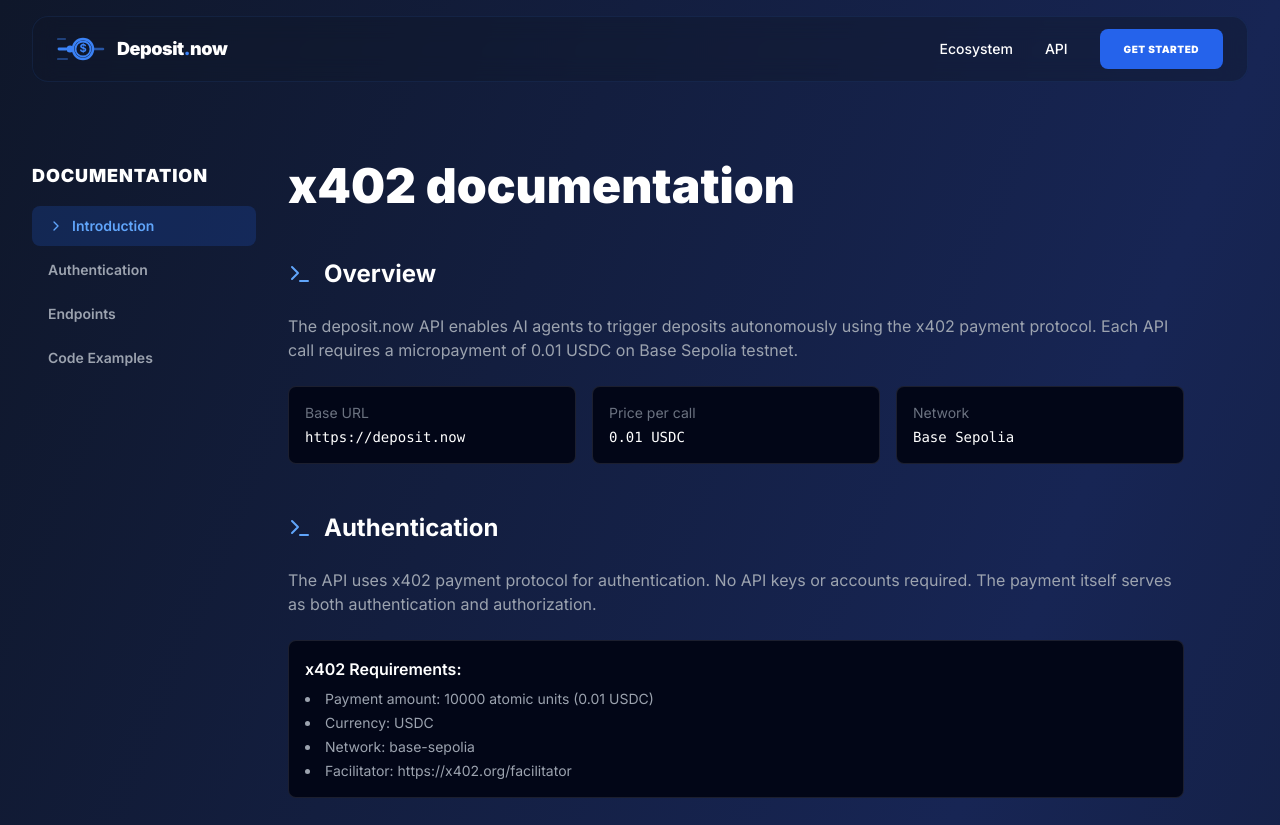
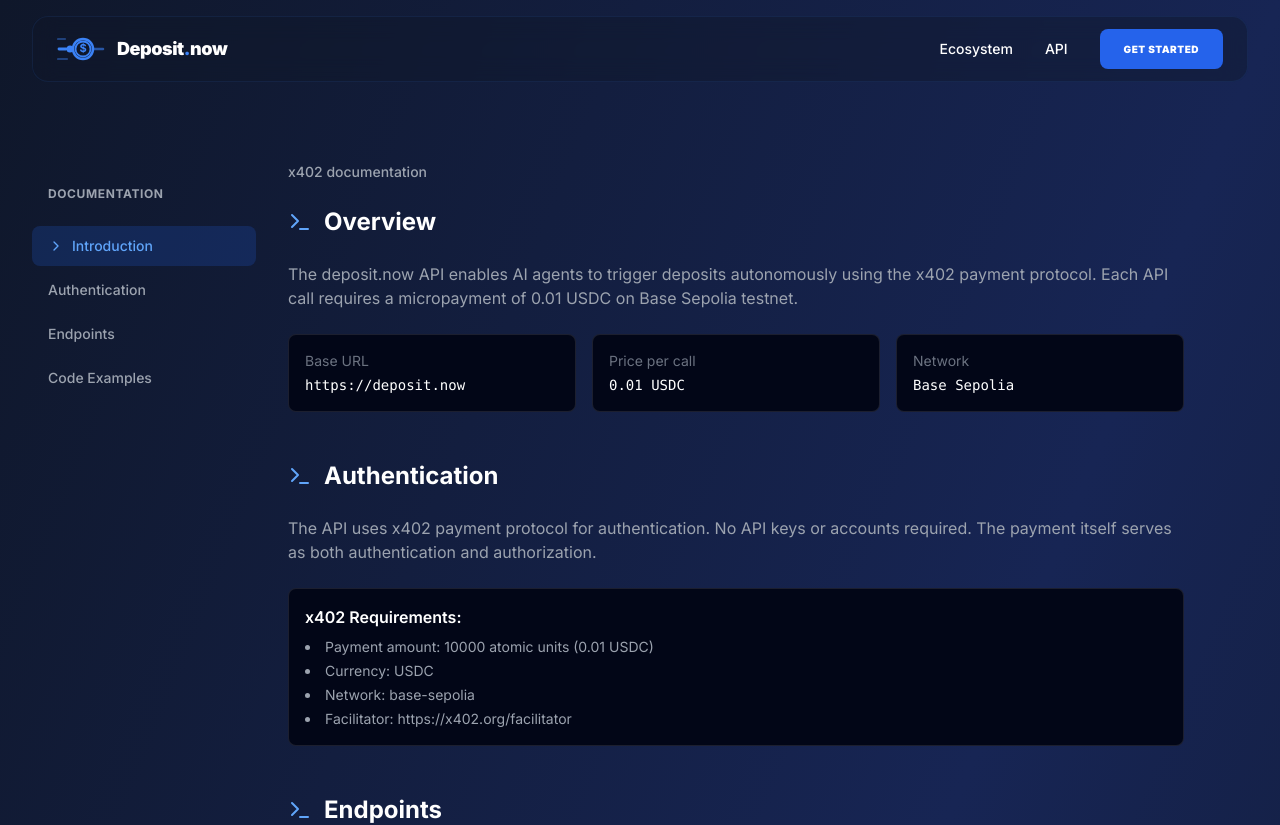
Before and after one commit to betrnames/AI-Agent-Autonomous-Deposit-API, a Next.js app: page /docs in a window 1280 px wide. Shown: the top 825 px of the page. Built offline with nearby package versions, Linux system fonts and the light colour scheme.

Commit message:
Updated page.tsx

```diff
--- a/app/docs/page.tsx
+++ b/app/docs/page.tsx
@@ -42,14 +42,14 @@ export default function DocsPage() {
         <div className="flex gap-8">
           {/* Left Sidebar */}
           <aside className="w-56 flex-shrink-0 hidden md:block">
-            <div className="sticky top-24">
-              <h2 className="text-white font-black text-lg mb-4 uppercase tracking-wider">
+            <div className="sticky top-24 py-6">
+              <h2 className="text-gray-400 text-xs font-bold uppercase tracking-wider mb-6 px-4">
                 DOCUMENTATION
               </h2>
               <nav className="space-y-1">
                 <button
                   onClick={() => scrollToSection('introduction')}
-                  className={`w-full text-left px-4 py-2.5 rounded-lg text-sm font-semibold transition-colors flex items-center gap-2 ${
+                  className={`w-full text-left px-4 py-2.5 rounded-lg text-sm font-medium transition-colors flex items-center gap-2 ${
                     activeSection === 'introduction'
                       ? 'bg-blue-600/20 text-blue-400'
                       : 'text-gray-400 hover:text-white hover:bg-slate-800/50'
@@ -60,7 +60,7 @@ export default function DocsPage() {
                 </button>
                 <button
                   onClick={() => scrollToSection('authentication')}
-                  className={`w-full text-left px-4 py-2.5 text-sm font-semibold transition-colors ${
+                  className={`w-full text-left px-4 py-2.5 text-sm font-medium transition-colors ${
                     activeSection === 'authentication'
                       ? 'bg-blue-600/20 text-blue-400 rounded-lg'
                       : 'text-gray-400 hover:text-white hover:bg-slate-800/50 rounded-lg'
@@ -70,7 +70,7 @@ export default function DocsPage() {
                 </button>
                 <button
                   onClick={() => scrollToSection('endpoints')}
-                  className={`w-full text-left px-4 py-2.5 text-sm font-semibold transition-colors ${
+                  className={`w-full text-left px-4 py-2.5 text-sm font-medium transition-colors ${
                     activeSection === 'endpoints'
                       ? 'bg-blue-600/20 text-blue-400 rounded-lg'
                       : 'text-gray-400 hover:text-white hover:bg-slate-800/50 rounded-lg'
@@ -80,7 +80,7 @@ export default function DocsPage() {
                 </button>
                 <button
                   onClick={() => scrollToSection('examples')}
-                  className={`w-full text-left px-4 py-2.5 text-sm font-semibold transition-colors ${
+                  className={`w-full text-left px-4 py-2.5 text-sm font-medium transition-colors ${
                     activeSection === 'examples'
                       ? 'bg-blue-600/20 text-blue-400 rounded-lg'
                       : 'text-gray-400 hover:text-white hover:bg-slate-800/50 rounded-lg'
@@ -96,8 +96,8 @@ export default function DocsPage() {
           <main className="flex-1 min-w-0">
             <div className="max-w-4xl">
             {/* Header */}
-            <div className="mb-12">
-              <h1 className="text-4xl sm:text-5xl font-black text-white mb-4">x402 documentation</h1>
+            <div className="mb-6">
+              <h1 className="text-sm font-medium text-gray-400">x402 documentation</h1>
             </div>
 
             {/* Mobile Navigation Pills */}
```
